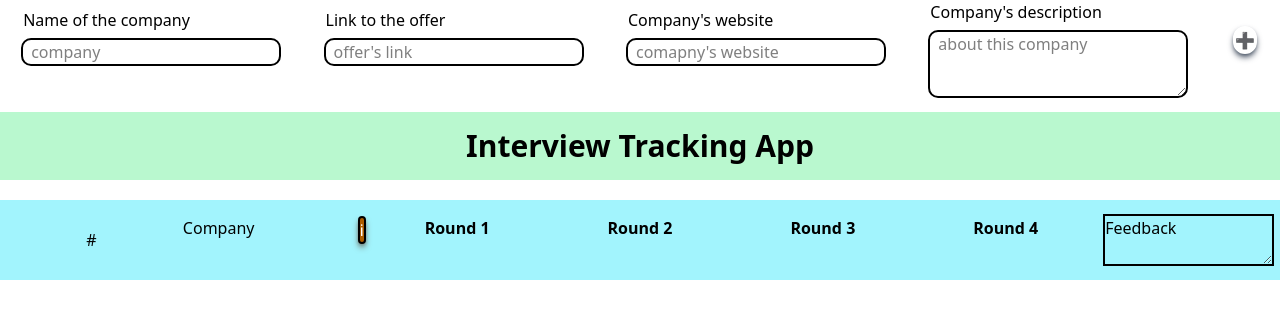
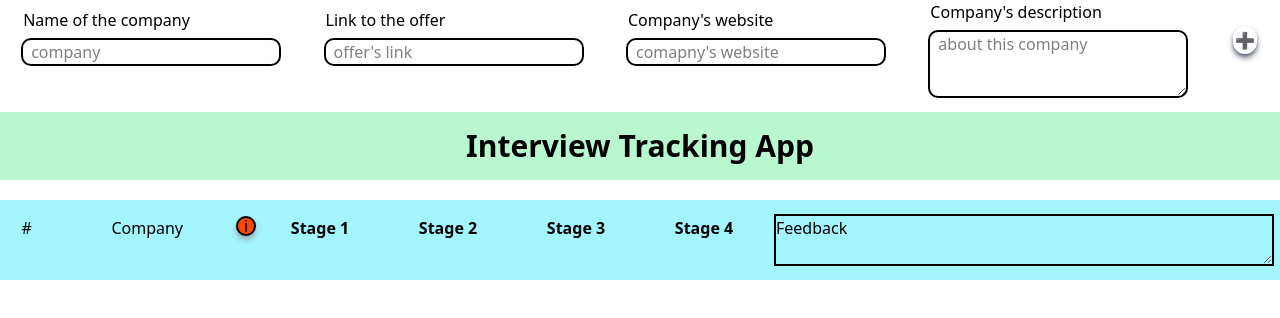
Before and after one commit to AlanKotowski/ita, a React (Vite) app: page / in a window 1280 px wide. Shown: the top 318 px of the page. Built offline with nearby package versions, Linux system fonts and the light colour scheme.

Commit message:
fix elements positioning

```diff
--- a/src/modules/Inputs.jsx
+++ b/src/modules/Inputs.jsx
@@ -20,8 +20,8 @@ export default function Inputs({
   return (
     // whole input section
     <div
-      className={`fixed h-[33vh] md:mb-2 lg:relative lg:top-0 lg:h-[10vh] flex flex-col lg:flex-row w-full justify-around items-center bg-white z-10 transition-all duration-500 ease-in-out ${
-        vis ? "-bottom-[33vh]" : "bottom-6"
+      className={`fixed bg-white h-[50vh] -bottom-[48vh] md:mb-2 lg:relative lg:top-0 lg:h-[10vh] flex flex-col lg:flex-row w-full justify-around items-center z-10 transition-all duration-500 ease-in-out ${
+        vis ? "-bottom-[48vh]" : "bottom-0"
       }`}
     >
       {/* button for toggle visibility */}
@@ -40,7 +40,7 @@ export default function Inputs({
           id="company"
           type="text"
           placeholder="company"
-          className="my-2 outline-2 rounded-lg px-2"
+          className="px-2 my-2 rounded-lg outline-2"
           value={company}
           onChange={setCompany}
         />
@@ -52,7 +52,7 @@ export default function Inputs({
           id="link"
           type="text"
           placeholder="offer's link"
-          className="my-2 outline-2 rounded-lg px-2"
+          className="px-2 my-2 rounded-lg outline-2"
           value={offerLink}
           onChange={setOfferLink}
         />
@@ -64,7 +64,7 @@ export default function Inputs({
           id="website"
           type="text"
           placeholder="comapny's website"
-          className="my-2 outline-2 rounded-lg px-2"
+          className="px-2 my-2 rounded-lg outline-2"
           value={website}
           onChange={setWebsite}
         />
@@ -84,7 +84,7 @@ export default function Inputs({
       {/* button for adding inputs to the row */}
       <button
         onClick={onAdd}
-        className="cursor-pointer rounded-full border-2 border-white bg-white shadow-md hover:shadow-xs hover:scale-95 shadow-gray-600"
+        className="bg-white border-2 border-white rounded-full shadow-md cursor-pointer hover:shadow-xs hover:scale-95 shadow-gray-600"
       >
         ➕
       </button>
--- a/src/modules/RoundButtons.jsx
+++ b/src/modules/RoundButtons.jsx
@@ -45,7 +45,7 @@ export default function RoundButtons({ value, onChange }) {
   }
 
   if (status === "fail") {
-    return <div className="italic text-red-500">next time will be better</div>;
+    return <div className="italic text-red-500">try again :C</div>;
   }
 
   if (status === "success") {
@@ -53,7 +53,7 @@ export default function RoundButtons({ value, onChange }) {
       <input
         type="date"
         ref={inputRef}
-        className="border px-2 py-1 rounded-md z-40 relative bg-white"
+        className="relative z-40 px-2 py-1 bg-white border rounded-md"
         value={inputValue}
         onChange={(e) => setInputValue(e.target.value)}
         onBlur={handleBlur}
@@ -65,13 +65,13 @@ export default function RoundButtons({ value, onChange }) {
   return (
     <div>
       <button
-        className="cursor-pointer ml-2 rounded-full border-2 border-white shadow-md hover:shadow-xs hover:scale-95 shadow-gray-600 transition"
+        className="ml-2 transition border-2 border-white rounded-full shadow-md cursor-pointer hover:shadow-xs hover:scale-95 shadow-gray-600"
         onClick={() => setStatus("success")}
       >
         ✔️
       </button>
       <button
-        className="cursor-pointer ml-2 rounded-full border-2 border-white shadow-md hover:shadow-xs hover:scale-95 shadow-gray-600 transition"
+        className="ml-2 transition border-2 border-white rounded-full shadow-md cursor-pointer hover:shadow-xs hover:scale-95 shadow-gray-600"
         onClick={() => {
           setStatus("fail");
           onChange("fail");
--- a/src/modules/Row.jsx
+++ b/src/modules/Row.jsx
@@ -1,3 +1,130 @@
+// import RoundButtons from "./RoundButtons";
+// import { useState, useEffect } from "react";
+
+// // single row with all informations from inputs
+// export default function Row({
+//   number,
+//   company,
+//   offerLink,
+//   website,
+//   description,
+//   r1,
+//   r2,
+//   r3,
+//   r4,
+//   feedback,
+//   index,
+//   onFeedbackAdd,
+//   onRowUpdate,
+// }) {
+//   const [visible, setVisible] = useState(false);
+//   const [addingFeedback, setAddingFeedback] = useState("");
+
+//   // sync local storage with feedback
+//   useEffect(() => {
+//     setAddingFeedback(feedback || "");
+//   }, [feedback]);
+
+//   // toggle display of bonus row
+//   function switchVisible() {
+//     setVisible(!visible);
+//   }
+
+//   // buttons functionality
+//   function stage(value, roundKey) {
+//     return (
+//       <div>
+//         <RoundButtons
+//           value={value}
+//           onChange={(newDate) => handleRoundChange(roundKey, newDate)}
+//         />
+//       </div>
+//     );
+//   }
+
+//   // update row values
+//   function handleRoundChange(key, newValue) {
+//     const updatedRow = {
+//       number,
+//       company,
+//       offerLink,
+//       website,
+//       description,
+//       r1,
+//       r2,
+//       r3,
+//       r4,
+//       feedback: addingFeedback,
+//       [key]: newValue,
+//     };
+//     onRowUpdate(index, updatedRow);
+//   }
+
+//   // component invocation
+//   return (
+//     // row numeration, company name, toggle button
+//     <li className="grid grid-cols-7 py-4 my-1 text-xs text-center even:bg-white odd:bg-cyan-200 divide lg:text-base ">
+//       <div className="w-2/3 -ml-1 lg:-mx-8">{number}</div>
+//       <div>
+//         <div className="flex flex-row justify-between -ml-8 lg:-ml-30">
+//           <div className="w-[80%] overflow-x-hidden overflow-y-auto break-all max-h-8">{company}</div>
+//           <button
+//             onClick={switchVisible}
+//             className="transition scale-75 bg-orange-600 border-2 border-black rounded-full shadow-md cursor-pointer lg:scale-100 hover:shadow-xs hover:scale-110 hover:text-xl  shadow-gray-400 h-[20px] w-[20px] leading-2 text-center"
+//           >
+//             i
+//           </button>
+//         </div>
+//       </div>
+//       {/* invterview stages */}
+//       {stage(r1, "r1")}
+//       {stage(r2, "r2")}
+//       {stage(r3, "r3")}
+//       {stage(r4, "r4")}
+//       <textarea
+//         className="mx-2 overflow-y-auto resize-y outline-2 min-h-6 max-h-24"
+//         type="text"
+//         placeholder="Enter feedback"
+//         value={addingFeedback}
+//         onChange={(e) => setAddingFeedback(e.target.value)}
+//         onBlur={() => {
+//           if (addingFeedback.trim()) {
+//             onFeedbackAdd(index, addingFeedback);
+//           }
+//         }}
+//       />
+//       {/* hidden row with info */}
+//       {visible && (
+//         <div className="grid grid-cols-7 col-span-7 col-start-1 gap-2 mt-4 -mb-4 border-b-2 textxs lg:text-base border-y-1 divide-x-1 ">
+//           <div className="col-span-1 lg:col-span-1">
+//             <a
+//               className="overflow-x-hidden overflow-y-auto text-blue-500 underline break-all hover:no-underline hover:text-blue-700"
+//               href={offerLink}
+//             >
+//               {offerLink}
+//             </a>
+//           </div>
+//           <div className="col-span-1 lg:col-span-1">
+//             <a
+//               className="overflow-x-hidden overflow-y-auto text-blue-500 underline break-all hover:no-underline hover:text-blue-700"
+//               href={website}
+//             >
+//               {website}
+//             </a>
+//           </div>
+//           <div className="col-span-3 overflow-x-hidden overflow-y-auto break-words break-all lg:col-span-3">
+//             {description}
+//           </div>
+//           <div className="col-span-2 overflow-x-hidden overflow-y-auto break-words break-all lg:col-span-2 ">
+//             {addingFeedback}
+//           </div>
+//         </div>
+//       )}
+//     </li>
+//   );
+// }
+
+
 import RoundButtons from "./RoundButtons";
 import { useState, useEffect } from "react";
 
@@ -63,26 +190,28 @@ export default function Row({
   // component invocation
   return (
     // row numeration, company name, toggle button
-    <li className="even:bg-white odd:bg-cyan-200 grid grid-cols-7 my-1 py-4 divide text-center text-xs lg:text-base">
-      <div className="-ml-4 lg:m-auto">{number}</div>
+    <li className="grid grid-cols-10 py-4 my-1 text-xs text-center even:bg-white odd:bg-cyan-200 divide lg:text-base ">
+      <div className="w-2/3 -ml-1 lg:-mx-4">{number}</div>
       <div>
-        <div className="flex flex-row justify-between -ml-4 lg:m-auto">
-          <div>{company}</div>
+        <div className="flex flex-row justify-between -ml-8 lg:-ml-20">
+          <div className="w-[50%] lg:w-[80%] ml-4 col-span-4 overflow-x-hidden overflow-y-auto break-all max-h-8">{company}</div>
           <button
             onClick={switchVisible}
-            className="cursor-pointer bg-blue-400 rounded-full border-2 scale-75 lg:scale-100 border-white shadow-md hover:shadow-xs hover:scale-95 shadow-gray-400 invert transition"
+            className="transition scale-75 bg-orange-600 border-2 border-black rounded-full shadow-md cursor-pointer lg:scale-100 hover:shadow-xs hover:scale-110 hover:text-xl  shadow-gray-400 h-[20px] w-[20px] leading-2 text-center"
           >
-            ℹ
+            i
           </button>
         </div>
       </div>
       {/* invterview stages */}
+      <div className="flex justify-around col-span-4">
       {stage(r1, "r1")}
       {stage(r2, "r2")}
       {stage(r3, "r3")}
       {stage(r4, "r4")}
+      </div>
       <textarea
-        className="outline-2 mx-2 resize-y min-h-6 max-h-24 overflow-y-auto"
+        className="col-span-4 mx-2 overflow-y-auto resize-y outline-2 min-h-6 max-h-24"
         type="text"
         placeholder="Enter feedback"
         value={addingFeedback}
@@ -95,10 +224,10 @@ export default function Row({
       />
       {/* hidden row with info */}
       {visible && (
-        <div className="grid grid-cols-7 col-span-7 col-start-1 gap-2 mt-4 -mb-4 textxs lg:text-base border-y-1 border-b-2 divide-x-1 ">
+        <div className="w-[100vw] grid grid-cols-7 col-span-7 col-start-1 gap-2 mt-4 -mb-4 border-b-2 textxs lg:text-base border-y-1 divide-x-1 ">
           <div className="col-span-1 lg:col-span-1">
             <a
-              className="text-blue-500 underline hover:no-underline hover:text-blue-700"
+              className="overflow-x-hidden overflow-y-auto text-blue-500 underline break-all hover:no-underline hover:text-blue-700"
               href={offerLink}
             >
               {offerLink}
@@ -106,16 +235,16 @@ export default function Row({
           </div>
           <div className="col-span-1 lg:col-span-1">
             <a
-              className="text-blue-500 underline hover:no-underline hover:text-blue-700"
+              className="overflow-x-hidden overflow-y-auto text-blue-500 underline break-all hover:no-underline hover:text-blue-700"
               href={website}
             >
               {website}
             </a>
           </div>
-          <div className="col-span-3 lg:col-span-3 break-words max-h-24 overflow-y-auto overflow-x-hidden">
+          <div className="col-span-3 overflow-x-hidden overflow-y-auto break-words break-all lg:col-span-3">
             {description}
           </div>
-          <div className="col-span-2 lg:col-span-2 break-words max-h-24 overflow-y-auto overflow-x-hidden">
+          <div className="col-span-2 overflow-x-hidden overflow-y-auto break-words break-all lg:col-span-2 ">
             {addingFeedback}
           </div>
         </div>
--- a/src/modules/table.jsx
+++ b/src/modules/table.jsx
@@ -4,7 +4,7 @@ import Row from "./Row";
 export default function Table({ rows, onFeedbackAdd, onRowUpdate }) {
   return (
     <>
-      <h1 className="text-3xl bg-green-200 text-center font-extrabold py-4 mt-8 mb-5">
+      <h1 className="py-4 mt-8 mb-5 text-3xl font-extrabold text-center bg-green-200">
         Interview Tracking App
       </h1>
       <ul>
@@ -12,10 +12,10 @@ export default function Table({ rows, onFeedbackAdd, onRowUpdate }) {
         <Row
           number={"#"}
           company={"Company"}
-          r1={"Round 1"}
-          r2={"Round 2"}
-          r3={"Round 3"}
-          r4={"Round 4"}
+          r1={"Stage 1"}
+          r2={"Stage 2"}
+          r3={"Stage 3"}
+          r4={"Stage 4"}
           feedback={"Feedback"}
           offerLink={"offer's link"}
           website={"company website"}
```
